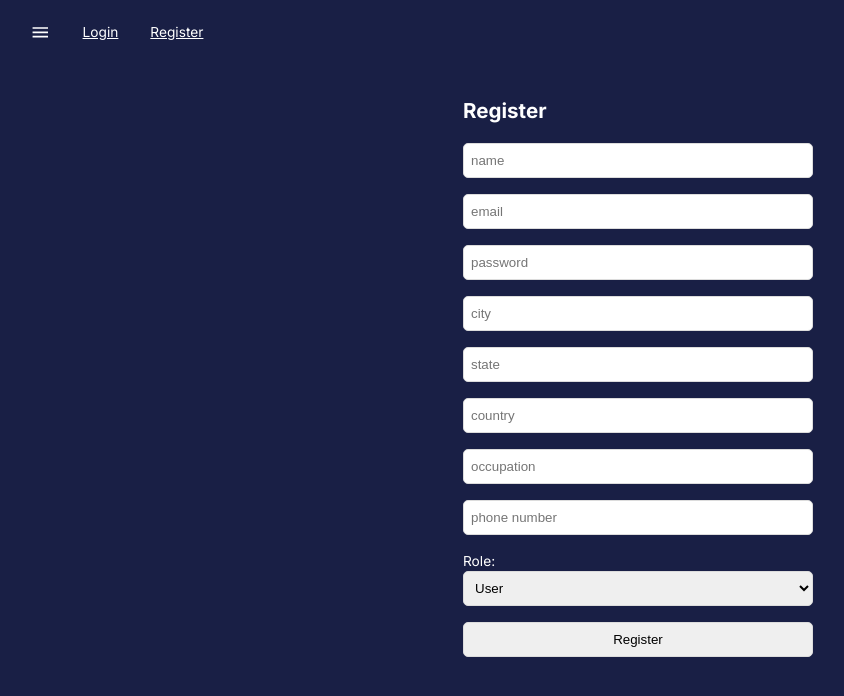
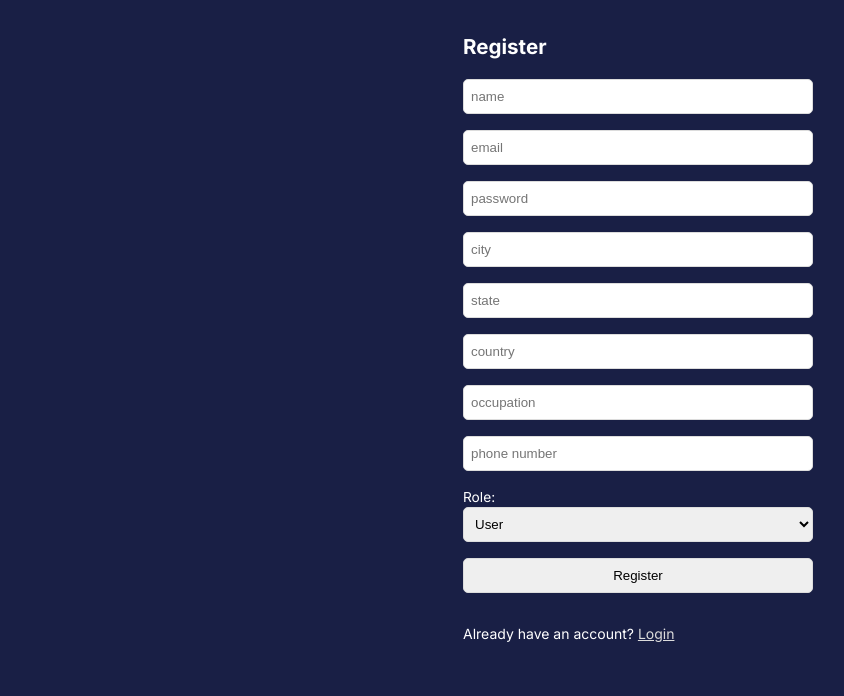
Before and after one commit to Aditya-gam/Admin-Dashboard, a React (Create React App) app in the folder Admin Dashboard/client/: page /register in a window 1280 px wide. Shown: the top 696 px of the page, without its empty margins (2-846 px from the left). Built offline with nearby package versions, Linux system fonts and the light colour scheme; no server answers.

Commit message:
Update Register.jsx

```diff
--- a/Admin Dashboard/client/src/scenes/auth/Register.jsx
+++ b/Admin Dashboard/client/src/scenes/auth/Register.jsx
@@ -2,8 +2,8 @@
 import { useDispatch, useSelector } from "react-redux";
 import { registerUser } from "state/authSlice";
 import { StyledForm } from "./StyledForm";
-import { useNavigate } from "react-router-dom";
-import Navbar from "components/Navbar";
+import { Link, useNavigate } from "react-router-dom";
+// import Navbar from "components/Navbar";
 
 const Register = () => {
   const dispatch = useDispatch();
@@ -37,7 +37,7 @@
 
   return (
     <>
-      <Navbar />
+      {/* <Navbar /> */}
 
       <StyledForm onSubmit={handleSubmit}>
         <h2>Register</h2>
@@ -101,6 +101,10 @@
           {auth.registerStatus === "pending" ? "Submitting..." : "Register"}
         </button>
 
+        <p style={{ color: "white" }}>
+          Already have an account? <Link to="/login">Login</Link>{" "}
+        </p>
+
         {auth.registerStatus === "rejected" ? (
           <p>{auth.registerError}</p>
         ) : null}
```
